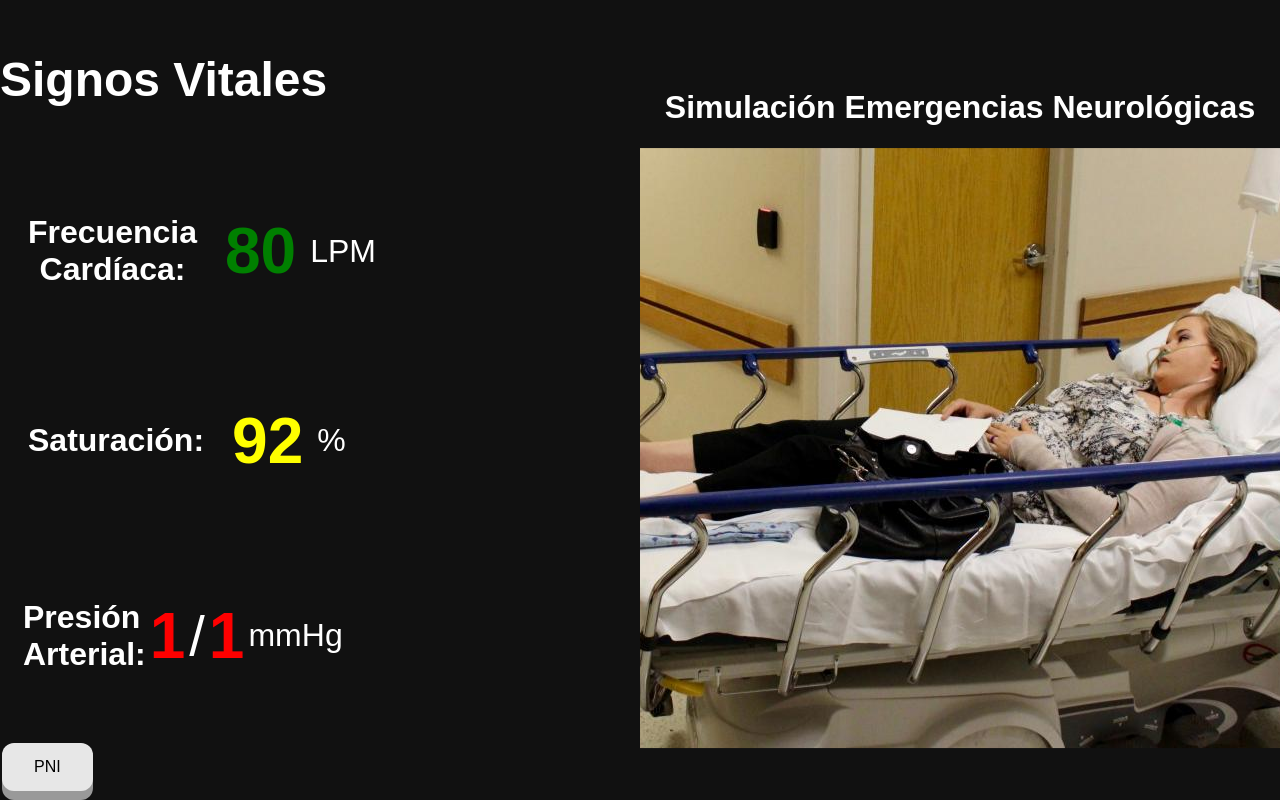
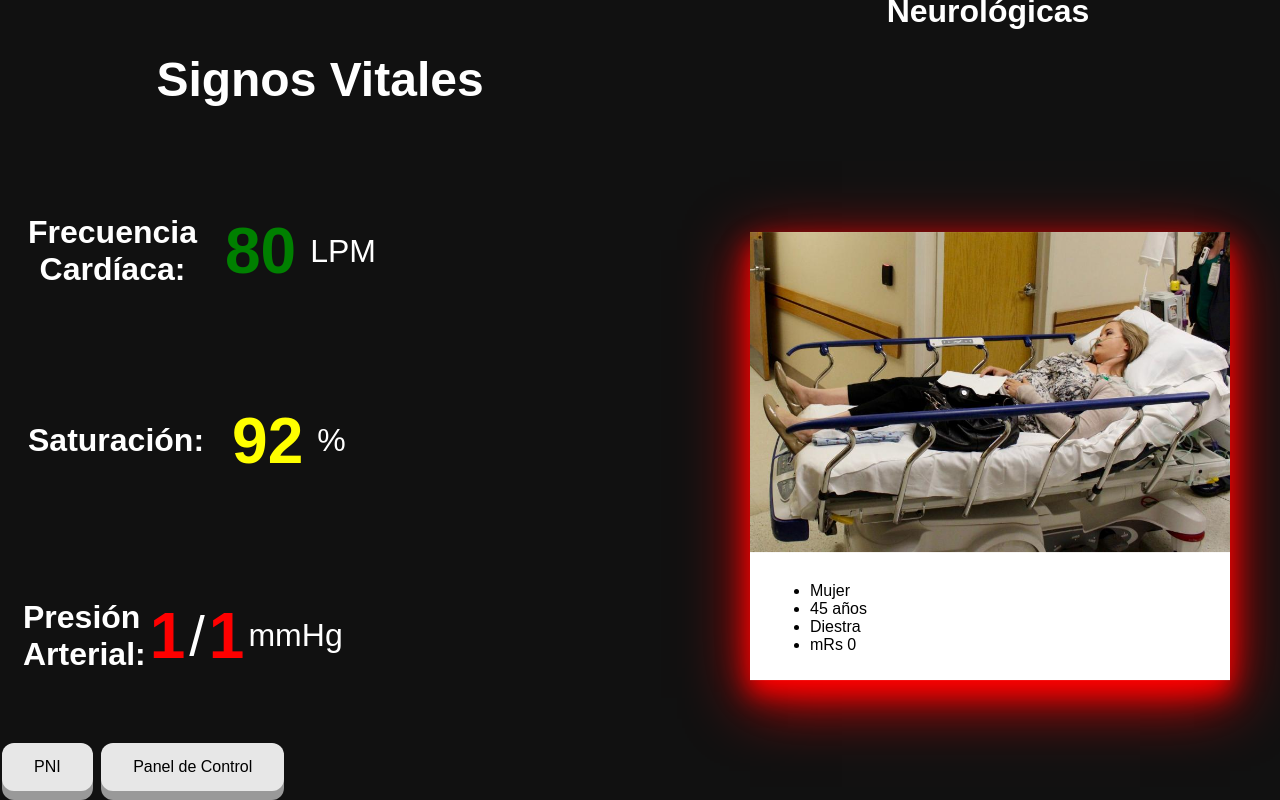
Before and after one commit to psukez/SimuladorStroke, a Flask app: template templates/index.html in a window 1280 px wide. Run offline with Flask 2, Linux system fonts and the light colour scheme; the template is opened without the code that fills it, so the values that code supplies are empty.

Commit message:
Update 27.08

```diff
--- a/templates/base.html
+++ b/templates/base.html
@@ -98,7 +98,7 @@
 </div>
   <!--<form action="/fetch_button_pni" method="post"><input type="submit" class="button" name="PNI" value="PNI"/></form>--!>
   <a href="{{ url_for('index') }}"><button type="button" class="button">PNI</button></a>
-  <p><a href=control target="_blank"><input type="button" class="button" name="panel" value="Panel de Control" /></a></p>
+  <a href=control target="_blank"><input type="button" class="button" name="panel" value="Panel de Control" /></a>
 <div class="split right">
   <div class="centered">
    {% include "image.html" %}
--- a/templates/image.html
+++ b/templates/image.html
@@ -3,9 +3,41 @@
 <head>
     <meta charset="UTF-8">
     <title>Image</title>
+    <style>
+        div.a{
+        position: relative;
+        top: -180px;
+        left: -100px;
+        width: 180%;
+        text-align: center;
+        }
+        div.polaroid {
+         position: relative;
+         width: 150%;
+         left: -50px;
+         background-color: white;
+         box-shadow: 0 12px 24px 0 rgba(255, 0, 0, 255), 0 18px 60px 0 rgba(254, 0, 0, 254);
+         margin-bottom: 25px;
+        }
+        div.container {
+        text-align: left;
+        color: black;
+        padding: 10px 20px;
+        }
+
+    </style>
+
 </head>
 <body>
- <H1>Simulación Emergencias Neurológicas</H1>
- <img src="static/img1.jpg" />
+<div class="a"><p><H1 style="color:white; font-size:200%" >Simulación Emergencias Neurológicas</H1></p></div>
+<div class="polaroid"><img style="width:100%" src="static/img1.jpg" /><div class="container">
+  <p>
+    <ul>
+    <li>Mujer</li>
+    <li>45 años</li>
+    <li>Diestra</li>
+    <li>mRs 0</li>
+</ul></p>
+  </div></div>
 </body>
 </html>
--- a/templates/index.html
+++ b/templates/index.html
@@ -1,6 +1,6 @@
 {% extends "base.html" %}
 
 {% block content %}
-<h1 style="color:white; font-size:300%">Signos Vitales</h1>
+<h1 style="color:white; font-size:300%; text-align: center">Signos Vitales</h1>
 <p> </p>
 {% endblock %}
```
